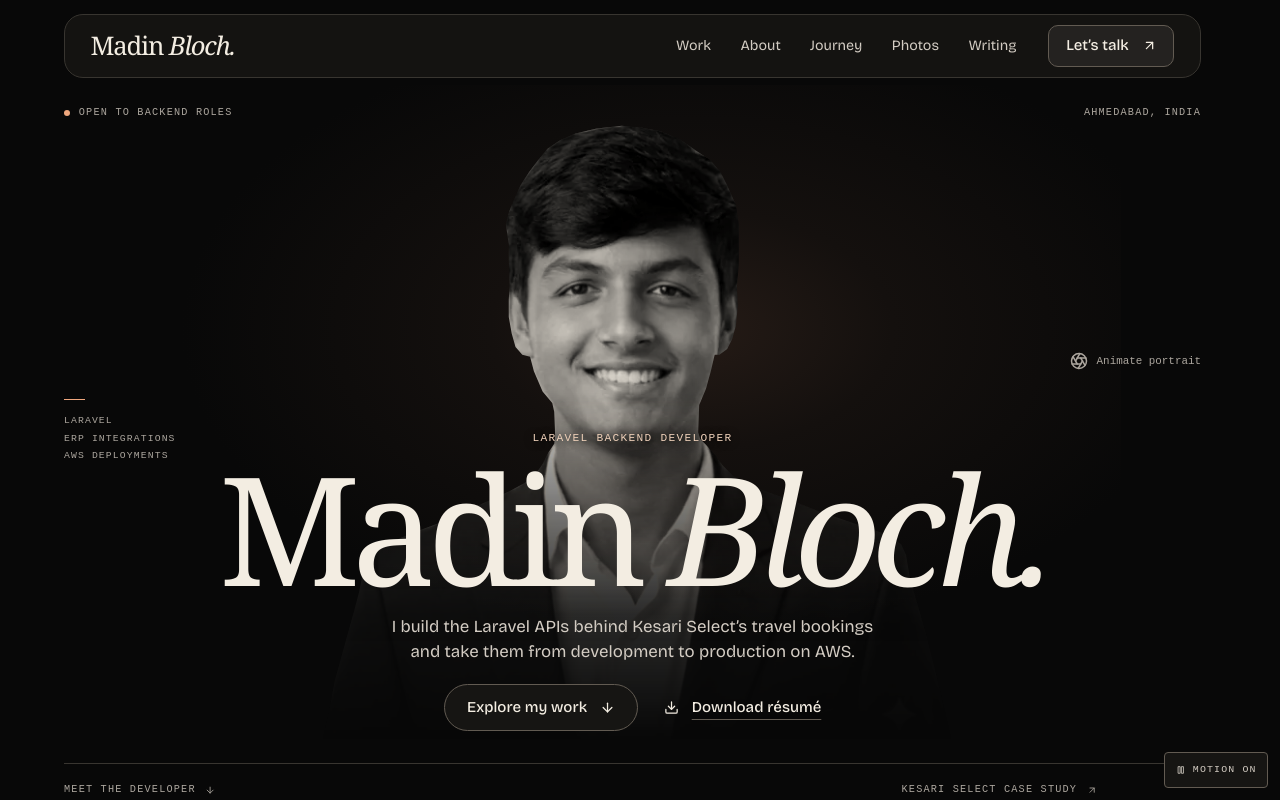
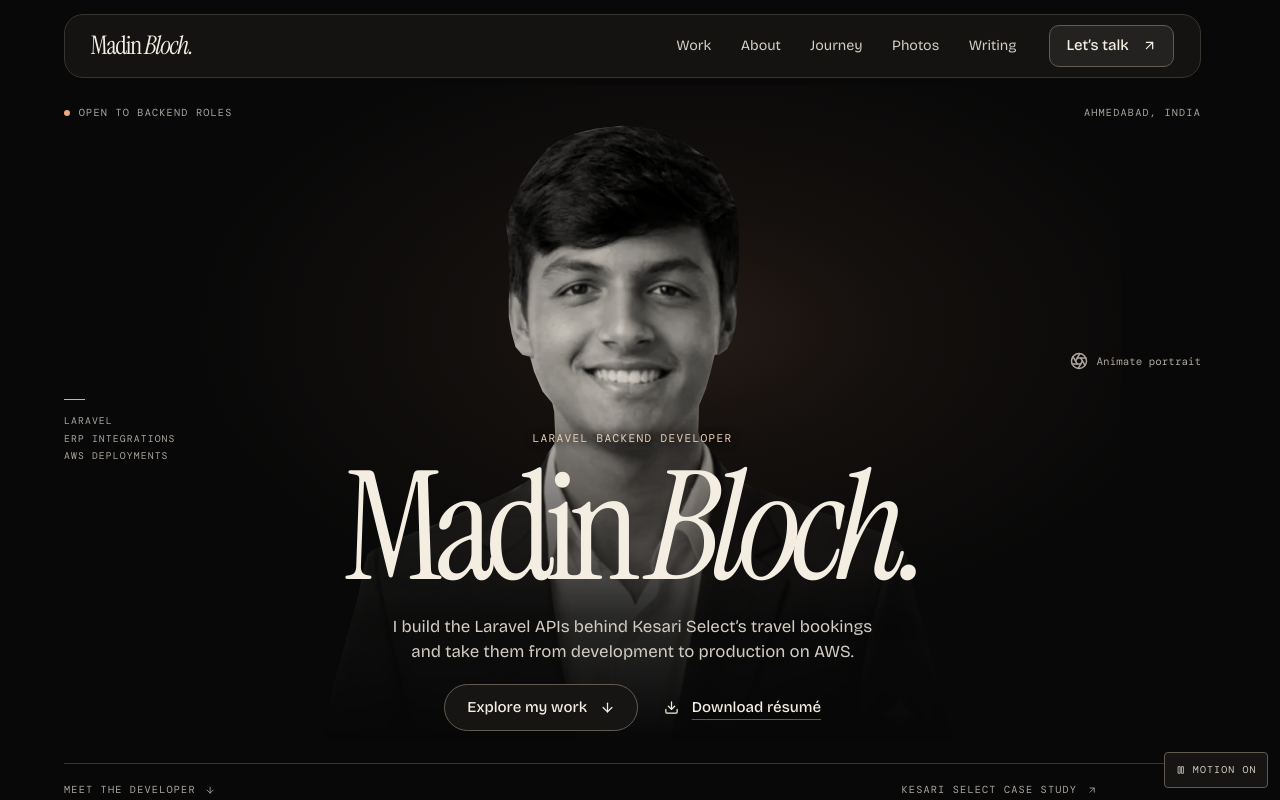
Before and after one commit to MadinBloch/Mysite, a React (Vite) app: page / in a window 1280 px wide. Shown: the top 800 px of the page. Built offline with nearby package versions, Linux system fonts and the light colour scheme.

Commit message:
Fix broken fonts and prerender hydration, strengthen SEO metadata

```diff
--- a/index.html
+++ b/index.html
@@ -18,8 +18,8 @@
     <meta name="twitter:card" content="summary" />
     <meta name="twitter:title" content="Madin Bloch | Backend Developer" />
     <meta name="twitter:description" content="Laravel projects, engineering experience and more." />
-    <link rel="preload" href="/fonts/instrument-serif-normal-ui.woff2" as="font" type="font/woff2" crossorigin />
-    <link rel="preload" href="/fonts/instrument-serif-italic-ui.woff2" as="font" type="font/woff2" crossorigin />
+    <link rel="preload" href="/fonts/instrument-serif-normal.woff2" as="font" type="font/woff2" crossorigin />
+    <link rel="preload" href="/fonts/instrument-serif-italic.woff2" as="font" type="font/woff2" crossorigin />
     <!-- page-head:end -->
   </head>
   <body>
--- a/scripts/check-portfolio.mjs
+++ b/scripts/check-portfolio.mjs
@@ -136,5 +136,9 @@ assert.deepEqual([...homePhotos].sort(), [...reviewedPhotos].sort(), 'Keep every
 assert.equal(homePhotos[0], 'workshop', 'Lead the photo journal with the Git and Docker classroom')
 assert.ok(highlights.includes('Object.entries(kesariPageLoad)'), 'Chart the observed times from the canonical data')
 assert.ok(app.includes("import { MotionProvider }") && app.includes('<MotionProvider>'))
+assert.ok(read('src/components/motion/MotionPreferences.jsx').includes('useSyncExternalStore(subscribe, snapshot, () => 0)'), 'Hydration requires matching initial motion preferences')
+assert.ok(read('src/fonts.css').includes('/fonts/bricolage-grotesque-latin.woff2') && !read('src/fonts.css').includes('-ui.woff2'), 'Use the original valid WOFF2 font files')
+assert.ok(read('scripts/prerender.mjs').includes('application/ld+json'), 'Add structured identity and page metadata')
+for (const photo of [...hackathonPhotos, ...workshopPhotos, ...meetupPhotos, ...certificatePhotos]) assert.ok(photo.alt || photo.title, 'Gallery image needs descriptive alt text: ' + photo.id)
 
 console.log('Portfolio content validation passed')
--- a/scripts/prerender.mjs
+++ b/scripts/prerender.mjs
@@ -2,6 +2,7 @@ import { mkdir, mkdtemp, readFile, rm, writeFile } from 'node:fs/promises'
 import { dirname, join, resolve } from 'node:path'
 import { pathToFileURL } from 'node:url'
 import { build } from 'vite'
+import { profile } from '../src/data/profile.js'
 import react from '@vitejs/plugin-react'
 
 const escape = value => String(value).replaceAll('&', '&amp;').replaceAll('"', '&quot;').replaceAll('<', '&lt;').replaceAll('>', '&gt;')
@@ -21,12 +22,34 @@ function head(meta, image) {
     '<meta name="twitter:card" content="summary">',
     '<meta name="twitter:title" content="' + e(meta.twitterTitle) + '">',
     '<meta name="twitter:description" content="' + e(meta.twitterDescription) + '">',
+    '<meta property="og:image" content="https://www.madinbloch.online/photos/madin-portrait.webp">',
+    '<meta property="og:image:alt" content="Madin Bloch, Laravel backend developer in Ahmedabad">',
+    '<meta name="twitter:image" content="https://www.madinbloch.online/photos/madin-portrait.webp">',
   ]
   if (meta.url) tags.push('<link rel="canonical" href="' + e(meta.url) + '">', '<meta property="og:url" content="' + e(meta.url) + '">')
   if (image) tags.unshift('<link rel="preload" as="image" type="image/webp" fetchpriority="high" href="' + e(image.src) + '" imagesrcset="' + e(image.srcSet) + '" imagesizes="' + e(image.sizes) + '">')
-  if (image) {
-    for (const style of ['normal', 'italic']) tags.push('<link rel="preload" as="font" type="font/woff2" crossorigin href="/fonts/instrument-serif-' + style + '-ui.woff2">')
+  for (const style of ['normal', 'italic']) tags.push('<link rel="preload" as="font" type="font/woff2" crossorigin href="/fonts/instrument-serif-' + style + '.woff2">')
+  const graph = {
+    '@context': 'https://schema.org',
+    '@graph': [
+      {
+        '@type': 'Person', '@id': 'https://www.madinbloch.online/#person',
+        name: 'Madin Bloch', url: 'https://www.madinbloch.online/',
+        jobTitle: 'Laravel Backend Developer',
+        image: 'https://www.madinbloch.online/photos/madin-portrait.webp',
+        address: { '@type': 'PostalAddress', addressLocality: 'Ahmedabad', addressCountry: 'IN' },
+        sameAs: [profile.github, profile.linkedin],
+      },
+      { '@type': 'WebSite', '@id': 'https://www.madinbloch.online/#website',
+        url: 'https://www.madinbloch.online/', name: 'Madin Bloch', inLanguage: 'en-IN' },
+      ...(meta.url ? [{ '@type': 'WebPage', '@id': meta.url + '#webpage', url: meta.url,
+        name: meta.title, description: meta.description,
+        isPartOf: { '@id': 'https://www.madinbloch.online/#website' },
+        about: { '@id': 'https://www.madinbloch.online/#person' },
+        ...(image ? { primaryImageOfPage: { '@type': 'ImageObject', url: 'https://www.madinbloch.online' + image.src, width: 720, height: 720 } } : {}) }] : []),
+    ],
   }
+  tags.push('<script type="application/ld+json">' + JSON.stringify(graph).replace(/</g, '\\u003c') + '</script>')
   return tags.join('\n    ')
 }
 
--- a/src/components/EventPhotos.jsx
+++ b/src/components/EventPhotos.jsx
@@ -20,6 +20,6 @@ export const frames = {
 
 export function EventPhoto({ photo, sizes = '100vw', className = '' }) {
   return <img className={className} src={photo.small} srcSet={photo.cardSrcSet} sizes={'auto, ' + sizes}
-    width={photo.width} height={photo.height} alt={photo.alt} style={{ objectPosition: photo.position }}
+    width={photo.width} height={photo.height} alt={photo.alt || photo.title + (photo.caption ? ': ' + photo.caption : '')} style={{ objectPosition: photo.position }}
     loading="lazy" decoding="async" />
 }
--- a/src/components/Lightbox.jsx
+++ b/src/components/Lightbox.jsx
@@ -113,7 +113,7 @@ export default function Lightbox({ photos, index, onChange, onClose }) {
             src={photo.src}
             srcSet={zoomed ? undefined : photo.srcSet}
             sizes={zoomed ? undefined : 'min(100vw, ' + Math.round(100 * photo.width / photo.height) + 'dvh)'}
-            alt={photo.alt || photo.title}
+            alt={photo.alt || photo.title + (photo.caption ? ': ' + photo.caption : '')}
             width={photo.width}
             height={photo.height}
             draggable={false}
--- a/src/components/PhotoDeck.jsx
+++ b/src/components/PhotoDeck.jsx
@@ -64,7 +64,7 @@ export default function PhotoDeck({ photos, label, priority = false, className =
                   sizes={(priority && index === 0 ? '' : 'auto, ') + '(max-width: 1024px) 92vw, 60rem'}
                   width={photo.width}
                   height={photo.height}
-                  alt={photo.alt || photo.title}
+                  alt={photo.alt || photo.title + (photo.caption ? ': ' + photo.caption : '')}
                   loading={priority && index === 0 ? 'eager' : 'lazy'}
                   fetchPriority={priority && index === 0 ? 'high' : 'auto'}
                   decoding="async"
--- a/src/components/PhotoPrint.jsx
+++ b/src/components/PhotoPrint.jsx
@@ -17,7 +17,7 @@ export default function PhotoPrint({ photo, caption, className = '', priority =
           sizes={priority ? sizes : 'auto, ' + (sizes || '100vw')}
           width={width}
           height={height}
-          alt={photo.alt || photo.title}
+          alt={photo.alt || photo.title + (photo.caption ? ': ' + photo.caption : '')}
           style={{ objectPosition: photo.position, objectFit: photo.fit }}
           loading={priority ? 'eager' : 'lazy'}
           fetchPriority={priority ? 'high' : 'auto'}
--- a/src/components/motion/MotionPreferences.jsx
+++ b/src/components/motion/MotionPreferences.jsx
@@ -36,8 +36,8 @@ function toggleMotion() {
 }
 
 export function MotionProvider({ children }) {
-  const flags = useSyncExternalStore(subscribe, snapshot, () => -1)
-  const ready = flags >= 0
+  const flags = useSyncExternalStore(subscribe, snapshot, () => 0)
+  const ready = true
   const reduced = ready && flags !== 0
   const systemReduced = ready && Boolean(flags & 2)
   useEffect(() => {
--- a/src/fonts.css
+++ b/src/fonts.css
@@ -1,18 +1,9 @@
-/* The cover and UI use Latin subsets. Additional glyphs keep the original font files. */
 @font-face {
   font-family: 'Bricolage Grotesque';
   font-style: normal;
   font-weight: 200 800;
   font-display: swap;
-  src: url('/fonts/bricolage-grotesque-latin-wght.woff2') format('woff2');
-}
-@font-face {
-  font-family: 'Instrument Serif';
-  font-style: normal;
-  font-weight: 400;
-  font-display: swap;
-  src: url('/fonts/instrument-serif-normal.woff2') format('woff2');
-  unicode-range: U+00A1-00A3, U+00A5, U+00A7-00A8, U+00AA-00AB, U+00AE-00B0, U+00B4, U+00B6, U+00B8, U+00BA-00BB, U+00BF-00C8, U+00CA-00E8, U+00EA-00FF, U+0102, U+0131, U+0152-0153, U+02C6, U+02DA, U+02DC, U+0300-0301, U+0303-0304, U+0308, U+201A, U+201E, U+2039-203A, U+20AC, U+2122;
+  src: url('/fonts/bricolage-grotesque-latin.woff2') format('woff2');
 }
 
 @font-face {
@@ -20,8 +11,7 @@
   font-style: normal;
   font-weight: 400;
   font-display: swap;
-  src: url('/fonts/instrument-serif-normal-ui.woff2') format('woff2');
-  unicode-range: U+0020-007E, U+00A0, U+00A9, U+00B7, U+00C9, U+00E9, U+2013-2014, U+2018-2019, U+201C-201D, U+2022, U+2026, U+2212;
+  src: url('/fonts/instrument-serif-normal.woff2') format('woff2');
 }
 
 @font-face {
@@ -30,16 +20,6 @@
   font-weight: 400;
   font-display: swap;
   src: url('/fonts/instrument-serif-italic.woff2') format('woff2');
-  unicode-range: U+00A1-00A3, U+00A5, U+00A7-00A8, U+00AA-00AB, U+00AE-00B0, U+00B4, U+00B6, U+00B8, U+00BA-00BB, U+00BF-00C8, U+00CA-00E8, U+00EA-00FF, U+0102, U+0131, U+0152-0153, U+02C6, U+02DA, U+02DC, U+0300-0301, U+0303-0304, U+0308, U+201A, U+201E, U+2039-203A, U+20AC, U+2122;
-}
-
-@font-face {
-  font-family: 'Instrument Serif';
-  font-style: italic;
-  font-weight: 400;
-  font-display: swap;
-  src: url('/fonts/instrument-serif-italic-ui.woff2') format('woff2');
-  unicode-range: U+0020-007E, U+00A0, U+00A9, U+00B7, U+00C9, U+00E9, U+2013-2014, U+2018-2019, U+201C-201D, U+2022, U+2026, U+2212;
 }
 
 @font-face {
@@ -48,16 +28,6 @@
   font-weight: 400;
   font-display: swap;
   src: url('/fonts/dm-mono-regular.woff2') format('woff2');
-  unicode-range: U+000D, U+00A1-00A8, U+00AA-00B6, U+00B8-00C8, U+00CA-00E8, U+00EA-00FF, U+0102, U+0131, U+0152-0153, U+02C6, U+02DA, U+02DC, U+0300-0301, U+0303-0304, U+0308, U+201A, U+201E, U+2039-203A, U+2044, U+20AC, U+2122, U+2215;
-}
-
-@font-face {
-  font-family: 'DM Mono';
-  font-style: normal;
-  font-weight: 400;
-  font-display: swap;
-  src: url('/fonts/dm-mono-regular-ui.woff2') format('woff2');
-  unicode-range: U+0020-007E, U+00A0, U+00A9, U+00B7, U+00C9, U+00E9, U+2013-2014, U+2018-2019, U+201C-201D, U+2022, U+2026, U+2212;
 }
 
 @font-face {
@@ -66,14 +36,4 @@
   font-weight: 500;
   font-display: swap;
   src: url('/fonts/dm-mono-medium.woff2') format('woff2');
-  unicode-range: U+000D, U+00A1-00A8, U+00AA-00B6, U+00B8-00C8, U+00CA-00E8, U+00EA-00FF, U+0102, U+0131, U+0152-0153, U+02C6, U+02DA, U+02DC, U+0300-0301, U+0303-0304, U+0308, U+201A, U+201E, U+2039-203A, U+2044, U+20AC, U+2122, U+2215;
 }
-
-@font-face {
-  font-family: 'DM Mono';
-  font-style: normal;
-  font-weight: 500;
-  font-display: swap;
-  src: url('/fonts/dm-mono-medium-ui.woff2') format('woff2');
-  unicode-range: U+0020-007E, U+00A0, U+00A9, U+00B7, U+00C9, U+00E9, U+2013-2014, U+2018-2019, U+201C-201D, U+2022, U+2026, U+2212;
-}
--- a/src/pageMeta.js
+++ b/src/pageMeta.js
@@ -28,6 +28,8 @@ export function getPageMeta(pathname) {
     ogDescription: path === '/' ? 'Explore Madin’s Laravel and ERP work for Kesari Select, production releases on AWS, and the stories behind his projects.' : description,
     twitterTitle: path === '/' ? 'Madin Bloch | Backend Developer' : title,
     twitterDescription: path === '/' ? 'Laravel projects, engineering experience and more.' : description,
+    image: origin + '/photos/madin-portrait.webp',
+    imageAlt: 'Madin Bloch, Laravel backend developer in Ahmedabad',
   }
 }
 
@@ -37,6 +39,8 @@ export function applyPageMeta(meta) {
     ['name', 'robots', meta.robots], ['name', 'description', meta.description],
     ['property', 'og:title', meta.title], ['property', 'og:description', meta.ogDescription], ['property', 'og:url', meta.url],
     ['name', 'twitter:title', meta.twitterTitle], ['name', 'twitter:description', meta.twitterDescription],
+    ['property', 'og:image', meta.image], ['property', 'og:image:alt', meta.imageAlt],
+    ['name', 'twitter:image', meta.image],
   ]
   for (const [key, name, content] of tags) {
     let tag = document.head.querySelector('meta[' + key + '="' + name + '"]')
```
Also changed, not shown: src/data/photos.js (+11 -0 lines), vercel.json.
